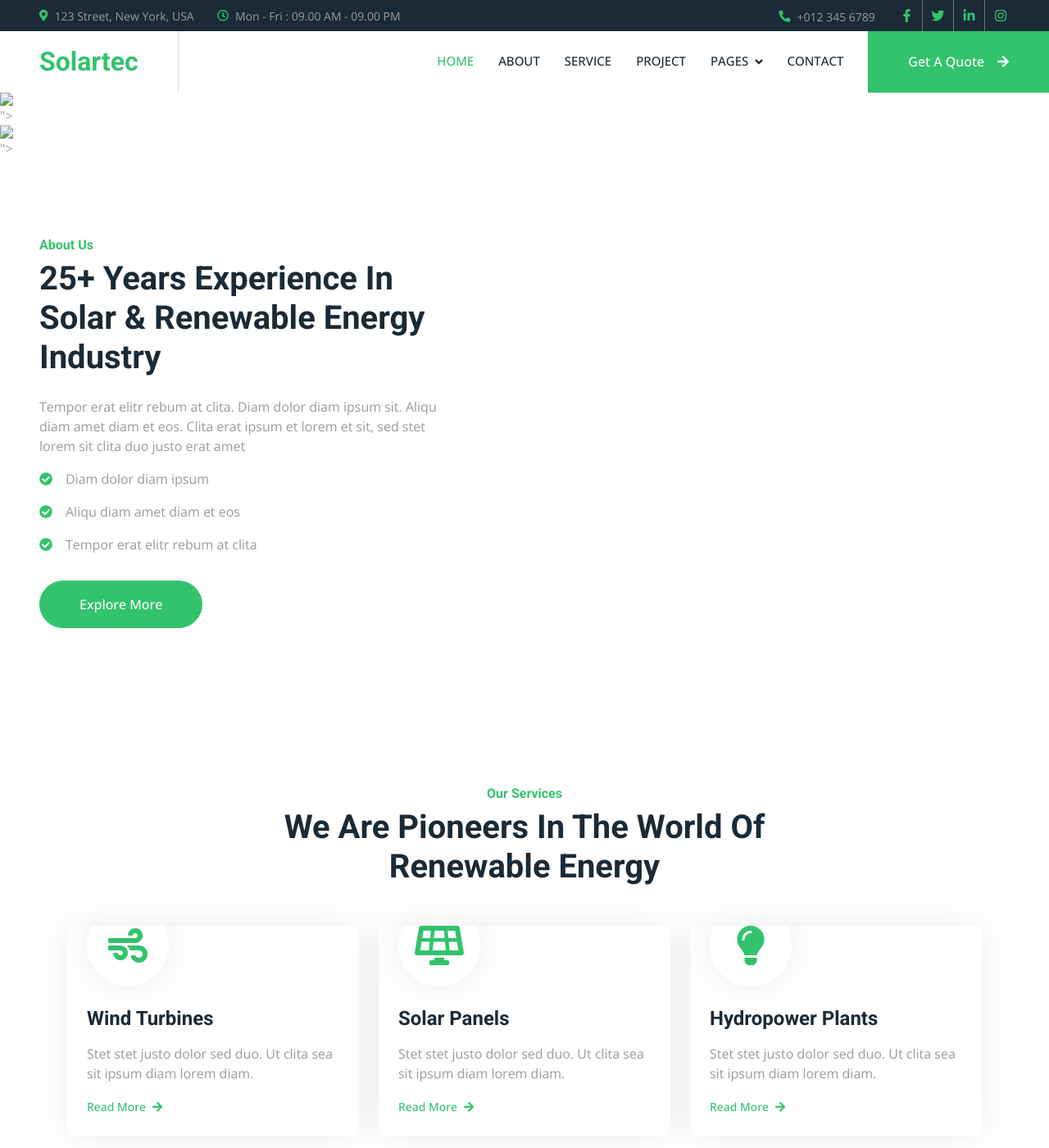
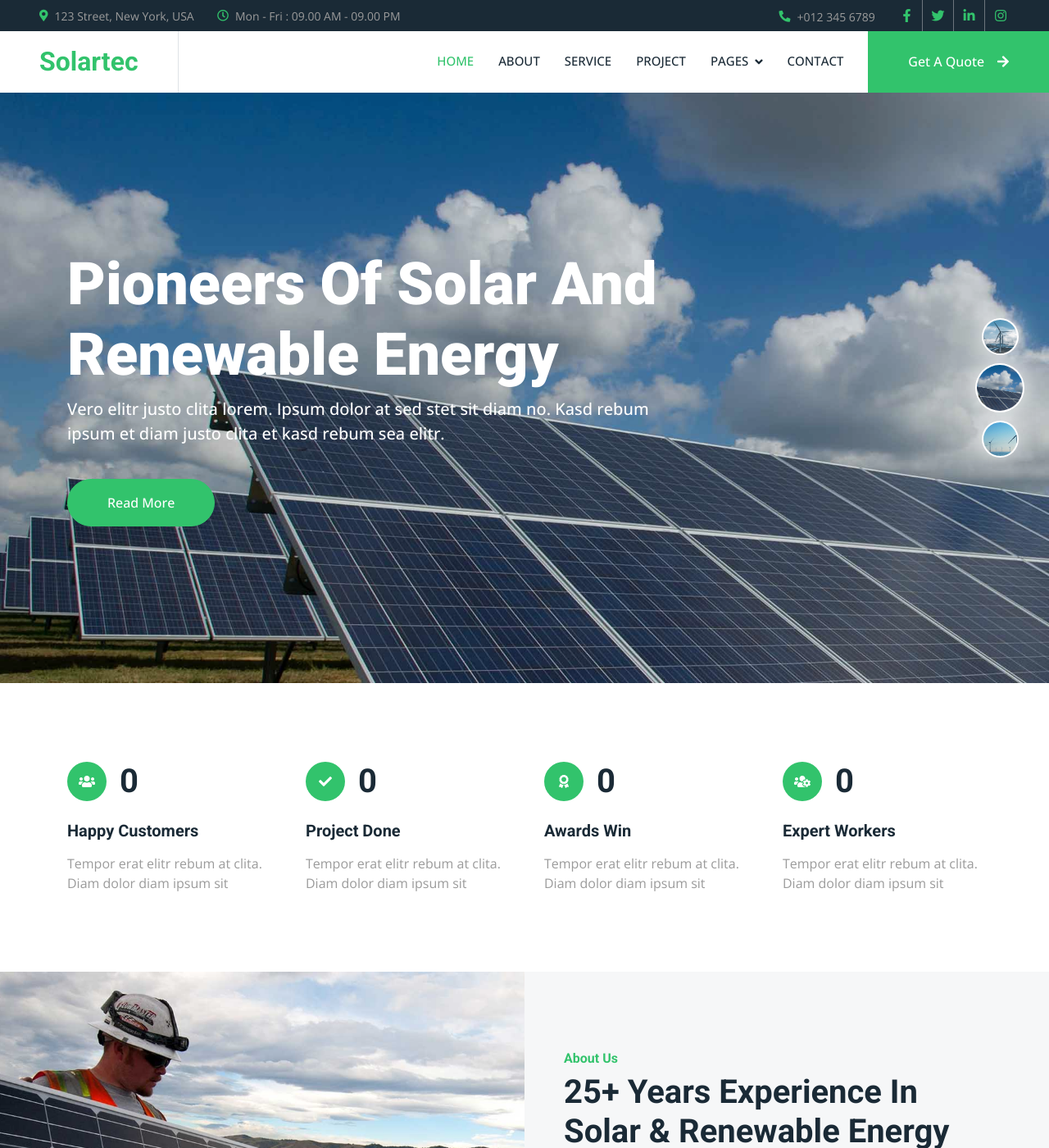
Before and after one commit to maxvoltenergy/maxvoltenergy-website, a Jekyll site: the page built from index.html, in a window 1280 px wide and 1400 px high. Shown: the whole window at 82% size. Built offline with Jekyll 4.4.1, drawn with Linux system fonts in a browser that asks for light colours; nearby versions of some CDN libraries; some of the changed text lies outside the part shown.

Commit message:
Update index.html

```diff
--- a/index.html
+++ b/index.html
@@ -11,7 +11,7 @@
 <div class="container-fluid p-0 pb-5 wow fadeIn" data-wow-delay="0.1s">
     <div class="owl-carousel header-carousel position-relative">
         <div class="owl-carousel-item position-relative" data-dot="<img src='assets/img/carousel-1.jpg'>">
-            <img class="img-fluid" src='assets/img/carousel-1.jpg" alt="">
+            <img class="img-fluid" src="assets/img/carousel-1.jpg" alt="">
             <div class="owl-carousel-inner">
                 <div class="container">
                     <div class="row justify-content-start">
@@ -25,7 +25,7 @@
             </div>
         </div>
         <div class="owl-carousel-item position-relative" data-dot="<img src='assets/img/carousel-2.jpg'>">
-            <img class="img-fluid" src='assets/img/carousel-2.jpg" alt="">
+            <img class="img-fluid" src="assets/img/carousel-2.jpg" alt="">
             <div class="owl-carousel-inner">
                 <div class="container">
                     <div class="row justify-content-start">
@@ -39,7 +39,7 @@
             </div>
         </div>
         <div class="owl-carousel-item position-relative" data-dot="<img src='assets/img/carousel-3.jpg'>">
-            <img class="img-fluid" src='assets/img/carousel-3.jpg" alt="">
+            <img class="img-fluid" src="assets/img/carousel-3.jpg" alt="">
             <div class="owl-carousel-inner">
                 <div class="container">
                     <div class="row justify-content-start">
@@ -112,7 +112,7 @@
         <div class="row g-0 mx-lg-0">
             <div class="col-lg-6 ps-lg-0 wow fadeIn" data-wow-delay="0.1s" style="min-height: 400px;">
                 <div class="position-relative h-100">
-                    <img class="position-absolute img-fluid w-100 h-100" src='assets/img/about.jpg" style="object-fit: cover;" alt="">
+                    <img class="position-absolute img-fluid w-100 h-100" src="assets/img/about.jpg" style="object-fit: cover;" alt="">
                 </div>
             </div>
             <div class="col-lg-6 about-text py-5 wow fadeIn" data-wow-delay="0.5s">
@@ -142,7 +142,7 @@
         <div class="row g-4">
             <div class="col-md-6 col-lg-4 wow fadeInUp" data-wow-delay="0.1s">
                 <div class="service-item rounded overflow-hidden">
-                    <img class="img-fluid" src='assets/img/img-600x400-1.jpg" alt="">
+                    <img class="img-fluid" src="assets/img/img-600x400-1.jpg" alt="">
                     <div class="position-relative p-4 pt-0">
                         <div class="service-icon">
                             <i class="fa fa-solar-panel fa-3x"></i>
@@ -155,7 +155,7 @@
             </div>
             <div class="col-md-6 col-lg-4 wow fadeInUp" data-wow-delay="0.3s">
                 <div class="service-item rounded overflow-hidden">
-                    <img class="img-fluid" src='assets/img/img-600x400-2.jpg" alt="">
+                    <img class="img-fluid" src="assets/img/img-600x400-2.jpg" alt="">
                     <div class="position-relative p-4 pt-0">
                         <div class="service-icon">
                             <i class="fa fa-wind fa-3x"></i>
@@ -168,7 +168,7 @@
             </div>
             <div class="col-md-6 col-lg-4 wow fadeInUp" data-wow-delay="0.5s">
                 <div class="service-item rounded overflow-hidden">
-                    <img class="img-fluid" src='assets/img/img-600x400-3.jpg" alt="">
+                    <img class="img-fluid" src="assets/img/img-600x400-3.jpg" alt="">
                     <div class="position-relative p-4 pt-0">
                         <div class="service-icon">
                             <i class="fa fa-lightbulb fa-3x"></i>
@@ -181,7 +181,7 @@
             </div>
             <div class="col-md-6 col-lg-4 wow fadeInUp" data-wow-delay="0.1s">
                 <div class="service-item rounded overflow-hidden">
-                    <img class="img-fluid" src='assets/img/img-600x400-4.jpg" alt="">
+                    <img class="img-fluid" src="assets/img/img-600x400-4.jpg" alt="">
                     <div class="position-relative p-4 pt-0">
                         <div class="service-icon">
                             <i class="fa fa-solar-panel fa-3x"></i>
@@ -194,7 +194,7 @@
             </div>
             <div class="col-md-6 col-lg-4 wow fadeInUp" data-wow-delay="0.3s">
                 <div class="service-item rounded overflow-hidden">
-                    <img class="img-fluid" src='assets/img/img-600x400-5.jpg" alt="">
+                    <img class="img-fluid" src="assets/img/img-600x400-5.jpg" alt="">
                     <div class="position-relative p-4 pt-0">
                         <div class="service-icon">
                             <i class="fa fa-wind fa-3x"></i>
@@ -207,7 +207,7 @@
             </div>
             <div class="col-md-6 col-lg-4 wow fadeInUp" data-wow-delay="0.5s">
                 <div class="service-item rounded overflow-hidden">
-                    <img class="img-fluid" src='assets/img/img-600x400-6.jpg" alt="">
+                    <img class="img-fluid" src="assets/img/img-600x400-6.jpg" alt="">
                     <div class="position-relative p-4 pt-0">
                         <div class="service-icon">
                             <i class="fa fa-lightbulb fa-3x"></i>
@@ -283,7 +283,7 @@
             </div>
             <div class="col-lg-6 pe-lg-0 wow fadeIn" data-wow-delay="0.5s" style="min-height: 400px;">
                 <div class="position-relative h-100">
-                    <img class="position-absolute img-fluid w-100 h-100" src='assets/img/feature.jpg" style="object-fit: cover;" alt="">
+                    <img class="position-absolute img-fluid w-100 h-100" src="assets/img/feature.jpg" style="object-fit: cover;" alt="">
                 </div>
             </div>
         </div>
@@ -312,9 +312,9 @@
         <div class="row g-4 portfolio-container wow fadeInUp" data-wow-delay="0.5s">
             <div class="col-lg-4 col-md-6 portfolio-item first">
                 <div class="portfolio-img rounded overflow-hidden">
-                    <img class="img-fluid" src='assets/img/img-600x400-6.jpg" alt="">
+                    <img class="img-fluid" src="assets/img/img-600x400-6.jpg" alt="">
                     <div class="portfolio-btn">
-                        <a class="btn btn-lg-square btn-outline-light rounded-circle mx-1" href="img/img-600x400-6.jpg" data-lightbox="portfolio"><i class="fa fa-eye"></i></a>
+                        <a class="btn btn-lg-square btn-outline-light rounded-circle mx-1" href="assets/img/img-600x400-6.jpg" data-lightbox="portfolio"><i class="fa fa-eye"></i></a>
                         <a class="btn btn-lg-square btn-outline-light rounded-circle mx-1" href=""><i class="fa fa-link"></i></a>
                     </div>
                 </div>
@@ -326,9 +326,9 @@
             </div>
             <div class="col-lg-4 col-md-6 portfolio-item second">
                 <div class="portfolio-img rounded overflow-hidden">
-                    <img class="img-fluid" src='assets/img/img-600x400-5.jpg" alt="">
+                    <img class="img-fluid" src="assets/img/img-600x400-5.jpg" alt="">
                     <div class="portfolio-btn">
-                        <a class="btn btn-lg-square btn-outline-light rounded-circle mx-1" href="img/img-600x400-5.jpg" data-lightbox="portfolio"><i class="fa fa-eye"></i></a>
+                        <a class="btn btn-lg-square btn-outline-light rounded-circle mx-1" href="assets/img/img-600x400-5.jpg" data-lightbox="portfolio"><i class="fa fa-eye"></i></a>
                         <a class="btn btn-lg-square btn-outline-light rounded-circle mx-1" href=""><i class="fa fa-link"></i></a>
                     </div>
                 </div>
@@ -340,9 +340,9 @@
             </div>
             <div class="col-lg-4 col-md-6 portfolio-item third">
                 <div class="portfolio-img rounded overflow-hidden">
-                    <img class="img-fluid" src='assets/img/img-600x400-4.jpg" alt="">
+                    <img class="img-fluid" src="assets/img/img-600x400-4.jpg" alt="">
                     <div class="portfolio-btn">
-                        <a class="btn btn-lg-square btn-outline-light rounded-circle mx-1" href="img/img-600x400-4.jpg" data-lightbox="portfolio"><i class="fa fa-eye"></i></a>
+                        <a class="btn btn-lg-square btn-outline-light rounded-circle mx-1" href="assets/img/img-600x400-4.jpg" data-lightbox="portfolio"><i class="fa fa-eye"></i></a>
                         <a class="btn btn-lg-square btn-outline-light rounded-circle mx-1" href=""><i class="fa fa-link"></i></a>
                     </div>
                 </div>
@@ -354,9 +354,9 @@
             </div>
             <div class="col-lg-4 col-md-6 portfolio-item first">
                 <div class="portfolio-img rounded overflow-hidden">
-                    <img class="img-fluid" src='assets/img/img-600x400-3.jpg" alt="">
+                    <img class="img-fluid" src="assets/img/img-600x400-3.jpg" alt="">
                     <div class="portfolio-btn">
-                        <a class="btn btn-lg-square btn-outline-light rounded-circle mx-1" href="img/img-600x400-3.jpg" data-lightbox="portfolio"><i class="fa fa-eye"></i></a>
+                        <a class="btn btn-lg-square btn-outline-light rounded-circle mx-1" href="assets/img/img-600x400-3.jpg" data-lightbox="portfolio"><i class="fa fa-eye"></i></a>
                         <a class="btn btn-lg-square btn-outline-light rounded-circle mx-1" href=""><i class="fa fa-link"></i></a>
                     </div>
                 </div>
@@ -368,9 +368,9 @@
             </div>
             <div class="col-lg-4 col-md-6 portfolio-item second">
                 <div class="portfolio-img rounded overflow-hidden">
-                    <img class="img-fluid" src='assets/img/img-600x400-2.jpg" alt="">
+                    <img class="img-fluid" src="assets/img/img-600x400-2.jpg" alt="">
                     <div class="portfolio-btn">
-                        <a class="btn btn-lg-square btn-outline-light rounded-circle mx-1" href="img/img-600x400-2.jpg" data-lightbox="portfolio"><i class="fa fa-eye"></i></a>
+                        <a class="btn btn-lg-square btn-outline-light rounded-circle mx-1" href="assets/img/img-600x400-2.jpg" data-lightbox="portfolio"><i class="fa fa-eye"></i></a>
                         <a class="btn btn-lg-square btn-outline-light rounded-circle mx-1" href=""><i class="fa fa-link"></i></a>
                     </div>
                 </div>
@@ -382,9 +382,9 @@
             </div>
             <div class="col-lg-4 col-md-6 portfolio-item third">
                 <div class="portfolio-img rounded overflow-hidden">
-                    <img class="img-fluid" src='assets/img/img-600x400-1.jpg" alt="">
+                    <img class="img-fluid" src="assets/img/img-600x400-1.jpg" alt="">
                     <div class="portfolio-btn">
-                        <a class="btn btn-lg-square btn-outline-light rounded-circle mx-1" href="img/img-600x400-1.jpg" data-lightbox="portfolio"><i class="fa fa-eye"></i></a>
+                        <a class="btn btn-lg-square btn-outline-light rounded-circle mx-1" href="assets/img/img-600x400-1.jpg" data-lightbox="portfolio"><i class="fa fa-eye"></i></a>
                         <a class="btn btn-lg-square btn-outline-light rounded-circle mx-1" href=""><i class="fa fa-link"></i></a>
                     </div>
                 </div>
@@ -406,7 +406,7 @@
         <div class="row g-0 mx-lg-0">
             <div class="col-lg-6 ps-lg-0 wow fadeIn" data-wow-delay="0.1s" style="min-height: 400px;">
                 <div class="position-relative h-100">
-                    <img class="position-absolute img-fluid w-100 h-100" src='assets/img/quote.jpg" style="object-fit: cover;" alt="">
+                    <img class="position-absolute img-fluid w-100 h-100" src="img/quote.jpg" style="object-fit: cover;" alt="">
                 </div>
             </div>
             <div class="col-lg-6 quote-text py-5 wow fadeIn" data-wow-delay="0.5s">
@@ -459,7 +459,7 @@
             <div class="col-lg-4 col-md-6 wow fadeInUp" data-wow-delay="0.1s">
                 <div class="team-item rounded overflow-hidden">
                     <div class="d-flex">
-                        <img class="img-fluid w-75" src='assets/img/team-1.jpg" alt="">
+                        <img class="img-fluid w-75" src="img/team-1.jpg" alt="">
                         <div class="team-social w-25">
                             <a class="btn btn-lg-square btn-outline-primary rounded-circle mt-3" href=""><i class="fab fa-facebook-f"></i></a>
                             <a class="btn btn-lg-square btn-outline-primary rounded-circle mt-3" href=""><i class="fab fa-twitter"></i></a>
@@ -475,7 +475,7 @@
             <div class="col-lg-4 col-md-6 wow fadeInUp" data-wow-delay="0.3s">
                 <div class="team-item rounded overflow-hidden">
                     <div class="d-flex">
-                        <img class="img-fluid w-75" src='assets/img/team-2.jpg" alt="">
+                        <img class="img-fluid w-75" src="img/team-2.jpg" alt="">
                         <div class="team-social w-25">
                             <a class="btn btn-lg-square btn-outline-primary rounded-circle mt-3" href=""><i class="fab fa-facebook-f"></i></a>
                             <a class="btn btn-lg-square btn-outline-primary rounded-circle mt-3" href=""><i class="fab fa-twitter"></i></a>
@@ -491,7 +491,7 @@
             <div class="col-lg-4 col-md-6 wow fadeInUp" data-wow-delay="0.5s">
                 <div class="team-item rounded overflow-hidden">
                     <div class="d-flex">
-                        <img class="img-fluid w-75" src='assets/img/team-3.jpg" alt="">
+                        <img class="img-fluid w-75" src="img/team-3.jpg" alt="">
                         <div class="team-social w-25">
                             <a class="btn btn-lg-square btn-outline-primary rounded-circle mt-3" href=""><i class="fab fa-facebook-f"></i></a>
                             <a class="btn btn-lg-square btn-outline-primary rounded-circle mt-3" href=""><i class="fab fa-twitter"></i></a>
@@ -520,7 +520,7 @@
         <div class="owl-carousel testimonial-carousel wow fadeInUp" data-wow-delay="0.1s">
             <div class="testimonial-item text-center">
                 <div class="testimonial-img position-relative">
-                    <img class="img-fluid rounded-circle mx-auto mb-5" src='assets/img/testimonial-1.jpg">
+                    <img class="img-fluid rounded-circle mx-auto mb-5" src="img/testimonial-1.jpg">
                     <div class="btn-square bg-primary rounded-circle">
                         <i class="fa fa-quote-left text-white"></i>
                     </div>
@@ -533,7 +533,7 @@
             </div>
             <div class="testimonial-item text-center">
                 <div class="testimonial-img position-relative">
-                    <img class="img-fluid rounded-circle mx-auto mb-5" src='assets/img/testimonial-2.jpg">
+                    <img class="img-fluid rounded-circle mx-auto mb-5" src="img/testimonial-2.jpg">
                     <div class="btn-square bg-primary rounded-circle">
                         <i class="fa fa-quote-left text-white"></i>
                     </div>
@@ -546,7 +546,7 @@
             </div>
             <div class="testimonial-item text-center">
                 <div class="testimonial-img position-relative">
-                    <img class="img-fluid rounded-circle mx-auto mb-5" src='assets/img/testimonial-3.jpg">
+                    <img class="img-fluid rounded-circle mx-auto mb-5" src="img/testimonial-3.jpg">
                     <div class="btn-square bg-primary rounded-circle">
                         <i class="fa fa-quote-left text-white"></i>
                     </div>
```
